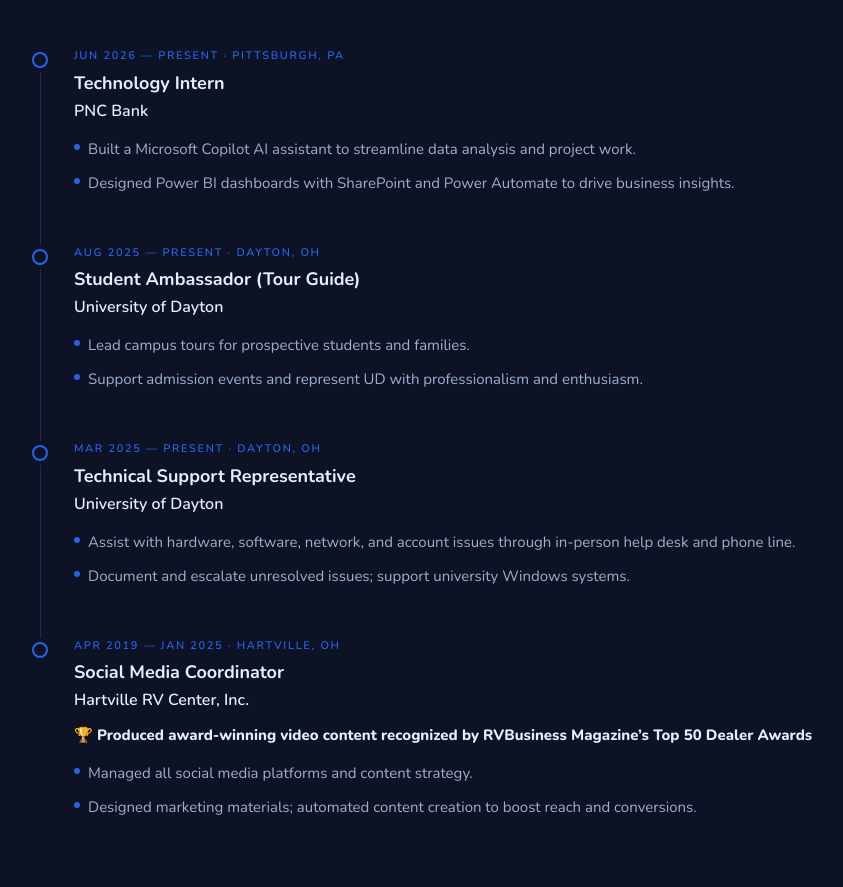
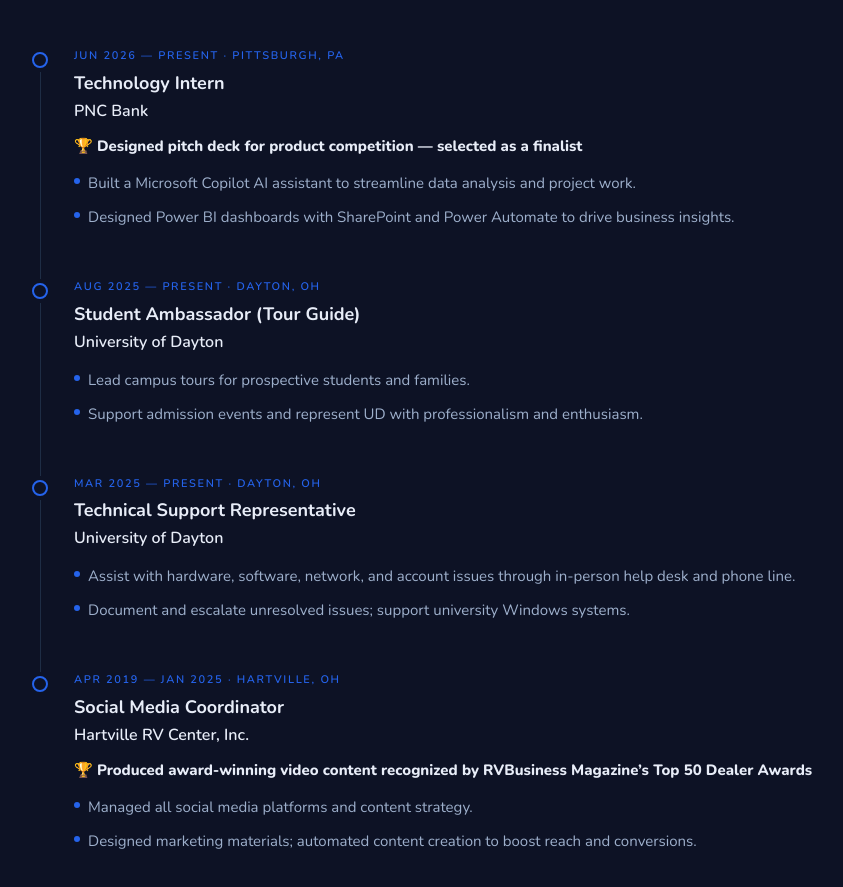
Before and after one commit to nolanpastore/my-portfolio, a Next.js app: page / in a window 1280 px wide. Shown: the part 1620-2507 px from the top of the page, without its empty margins (114-957 px from the left). Built offline with nearby package versions, Linux system fonts and the light colour scheme; a web font is replaced by a local one.

Commit message:
Add GitHub button to website card

```diff
--- a/app/page.tsx
+++ b/app/page.tsx
@@ -580,7 +580,7 @@
             <Heading>Experience</Heading>
             <div>
               {[
-                { role: "Technology Intern", org: "PNC Bank", date: "Jun 2026 — Present", location: "Pittsburgh, PA", bullets: ["Built a Microsoft Copilot AI assistant to streamline data analysis and project work.", "Designed Power BI dashboards with SharePoint and Power Automate to drive business insights."] },
+                { role: "Technology Intern", org: "PNC Bank", date: "Jun 2026 — Present", location: "Pittsburgh, PA", bullets: ["🏆 Designed pitch deck for product competition — selected as a finalist", "Built a Microsoft Copilot AI assistant to streamline data analysis and project work.", "Designed Power BI dashboards with SharePoint and Power Automate to drive business insights."] },
                 { role: "Student Ambassador (Tour Guide)", org: "University of Dayton", date: "Aug 2025 — Present", location: "Dayton, OH", bullets: ["Lead campus tours for prospective students and families.", "Support admission events and represent UD with professionalism and enthusiasm."] },
                 { role: "Technical Support Representative", org: "University of Dayton", date: "Mar 2025 — Present", location: "Dayton, OH", bullets: ["Assist with hardware, software, network, and account issues through in-person help desk and phone line.", "Document and escalate unresolved issues; support university Windows systems."] },
                 { role: "Social Media Coordinator", org: "Hartville RV Center, Inc.", date: "Apr 2019 — Jan 2025", location: "Hartville, OH", bullets: ["🏆 Produced award-winning video content recognized by RVBusiness Magazine’s Top 50 Dealer Awards", "Managed all social media platforms and content strategy.", "Designed marketing materials; automated content creation to boost reach and conversions."] },
```
